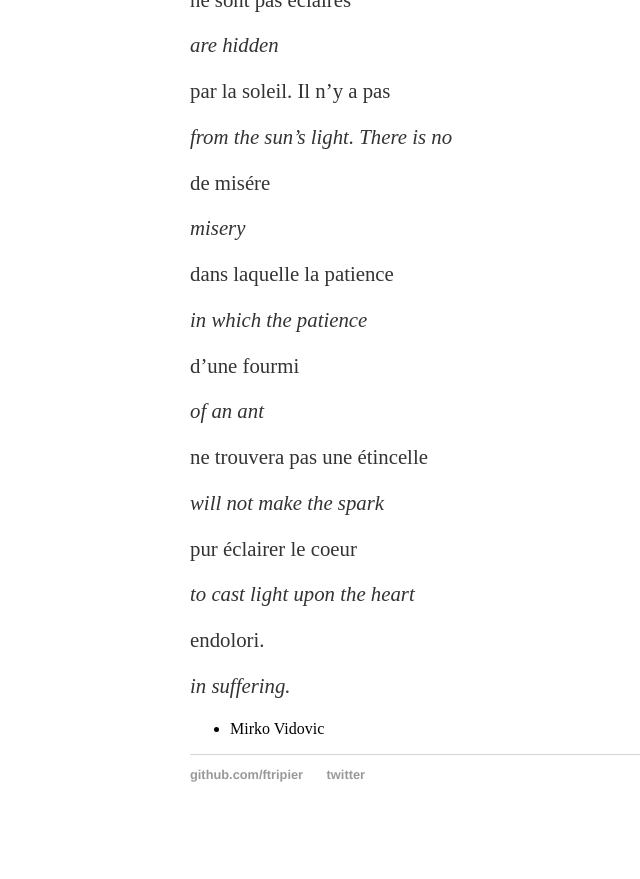
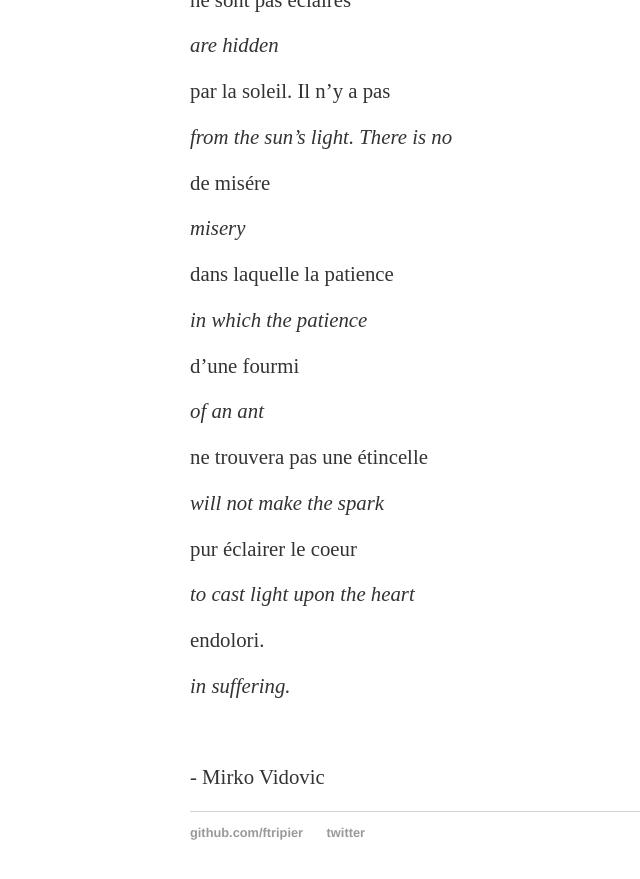
Before and after one commit to ftripier/ftripier.github.io, a Jekyll site: the page built from _posts/2020-03-11-and-god-came.markdown, in a window 1280 px wide and 900 px high, scrolled down 1836 px. Shown: the top 879 px of the window, without its empty margins (2-642 px from the left). Built offline with Jekyll 4.4.1, drawn with Linux system fonts in a browser that asks for light colours; our own code applies the rules of GitHub Pages for plain Markdown files; before the commit the page ends 2678 px from its top, so only the background shows below that.

Commit message:
more spacing

```diff
--- a/_posts/2020-03-11-and-god-came.markdown
+++ b/_posts/2020-03-11-and-god-came.markdown
@@ -100,4 +100,6 @@ endolori.
 
 _in suffering._
 
-- Mirko Vidovic
+&nbsp;
+
+\- Mirko Vidovic
```
